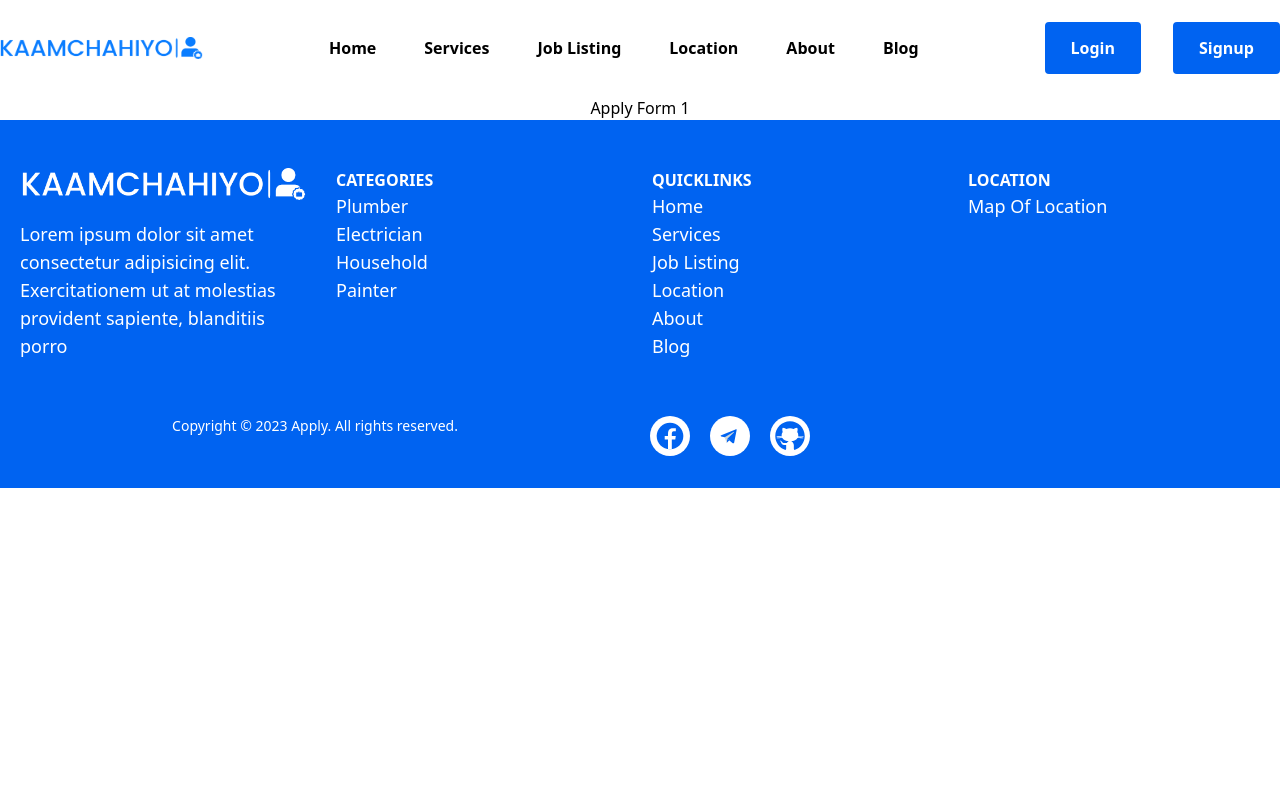
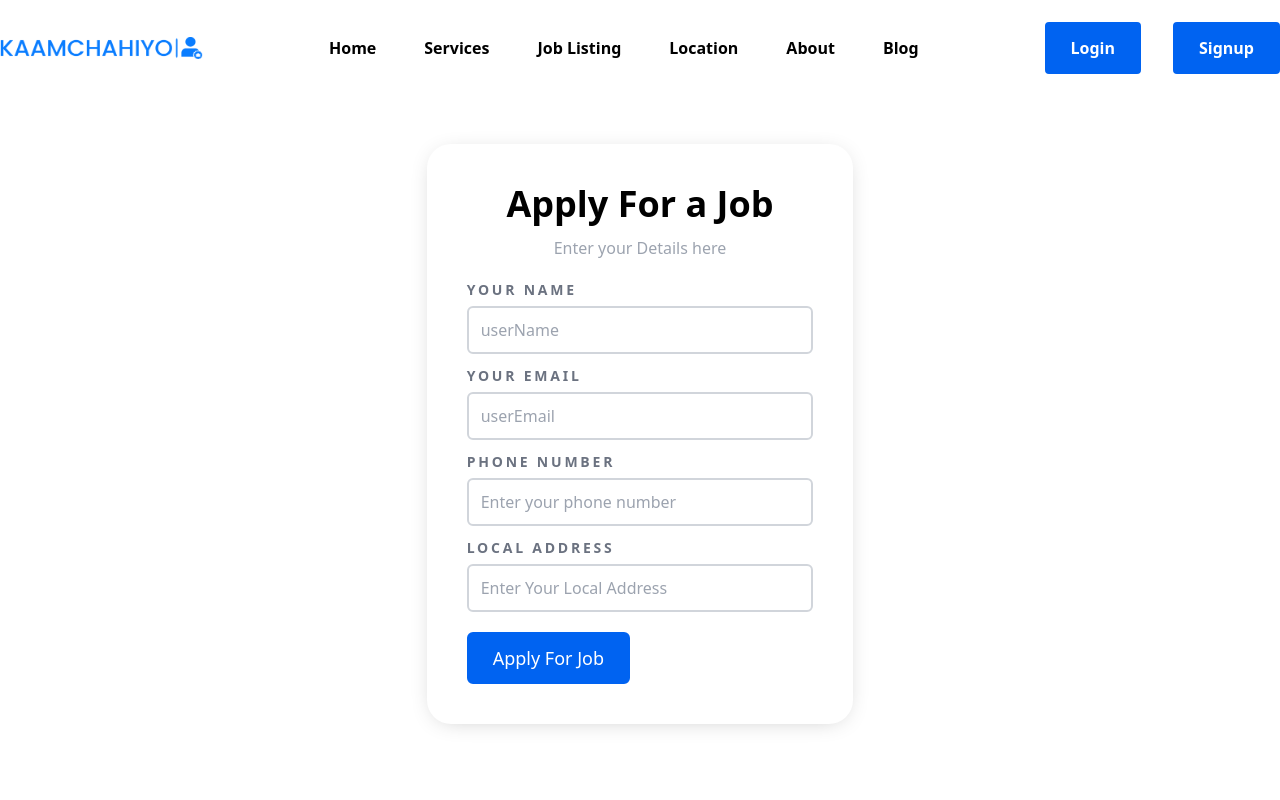
Before and after one commit to KaamChahiyo/KaamChahiyo, a Next.js app: page /jobs/1/apply in a window 1280 px wide. Shown: the top 800 px of the page. Built offline with nearby package versions, Linux system fonts and the light colour scheme; no server answers.

Commit message:
modified apply.tsx

```diff
--- a/src/pages/jobs/[jobId]/apply.tsx
+++ b/src/pages/jobs/[jobId]/apply.tsx
@@ -1,20 +1,104 @@
-import React, { useEffect } from "react";
+import Link from "next/link";
+import React, { useEffect, useState } from "react";
+import Button from "../../../components/Button";
 
-export default function apply({ job, params }) {
-  // console.log("Params: ", params);
+export default function apply() {
+  const [userEmail, setUserEmail] = useState("");
 
-  // console.log("job: ", job);
+  const [userName, setUserName] = useState("");
+
+  useEffect(() => {
+    fetch("/api/userProfile", {
+      method: "GET",
+      headers: { "Content-Type": "application/json" },
+    })
+      .then((res) => res.json())
+      .then((data) => {
+        setUserEmail(data.email);
+        setUserName(data.name);
+      });
+  }, []);
+
+  // useEffect(() => {
+  //   fetch("/api/userProfile", {
+  //     method: "GET",
+  //     headers: { "Content-Type": "application/json" },
+  //   })
+  //     .then((res) => res.json())
+  //     .then((data) => {
+  //       setUserEmail(data.email);
+  //       setUserName(data.name);
+  //     });
+  // }, []);
+
   return (
-    <div className="flex justify-center items-center">
-      Apply Form {params.jobId}
+    <div>
+      <div className="flex justify-center items-center mt-36 mb-20">
+        <div className="flex flex-col w-1/3 relative justify-center gap-6 p-10 bg-white rounded-3xl md:shadow-[0_3px_25px_-10px_rgba(0,0,0,0.3)] ">
+          <form>
+            <div className=" flex flex-col gap-5 ">
+              <div className="flex flex-col gap-3">
+                <p className=" font-bold text-4xl text-center ">
+                  Apply For a Job
+                </p>
+                <p className=" text-gray-400 text-center text-md ">
+                  Enter your Details here
+                </p>
+              </div>
+              <div className="flex flex-col gap-3 ">
+                <div className="flex flex-col gap-1.5">
+                  <label className=" text-gray-500 font-semibold text-sm uppercase  tracking-[2.78px] ">
+                    Your Name
+                  </label>
+                  <input
+                    type="text"
+                    readOnly={true}
+                    value={userName}
+                    placeholder="userName"
+                    className="border-2 focus:outline-none focus:shadow-outline px-3 py-3 border-gray-300 text-gray-700 leading-tight w-full rounded-md"
+                  />
+                </div>
+                <div className="flex flex-col gap-1.5">
+                  <label className=" text-gray-500 font-semibold text-sm uppercase  tracking-[2.78px] ">
+                    Your Email
+                  </label>
+                  <input
+                    type="text"
+                    readOnly={true}
+                    value={userEmail}
+                    placeholder="userEmail"
+                    className="border-2 focus:outline-none focus:shadow-outline px-3 py-3 border-gray-300 text-gray-700 leading-tight w-full rounded-md"
+                  />
+                </div>
+                <div className="flex flex-col gap-1.5">
+                  <label className=" text-gray-500 font-semibold text-sm uppercase  tracking-[2.78px] ">
+                    Phone Number
+                  </label>
+                  <input
+                    type="text"
+                    placeholder="Enter your phone number"
+                    className="border-2 focus:outline-none focus:shadow-outline px-3 py-3 border-gray-300 text-gray-700 leading-tight w-full rounded-md"
+                  />
+                </div>
+
+                <div className="flex flex-col gap-1.5">
+                  <label className=" text-gray-500 font-semibold text-sm uppercase  tracking-[2.78px] ">
+                    Local Address
+                  </label>
+                  <input
+                    type="text"
+                    placeholder="Enter Your Local Address"
+                    className="border-2 focus:outline-none focus:shadow-outline px-3 py-3 border-gray-300 text-gray-700 leading-tight w-full rounded-md"
+                  />
+                </div>
+                <Link href="#" className="pt-2">
+                  <Button value="Apply For Job" onClick={null}></Button>
+                </Link>
+              </div>
+            </div>
+          </form>
+        </div>
+      </div>
     </div>
   );
 }
-
-export async function getServerSideProps({ params }) {
-  return {
-    props: {
-      params,
-    },
-  };
-}
```
